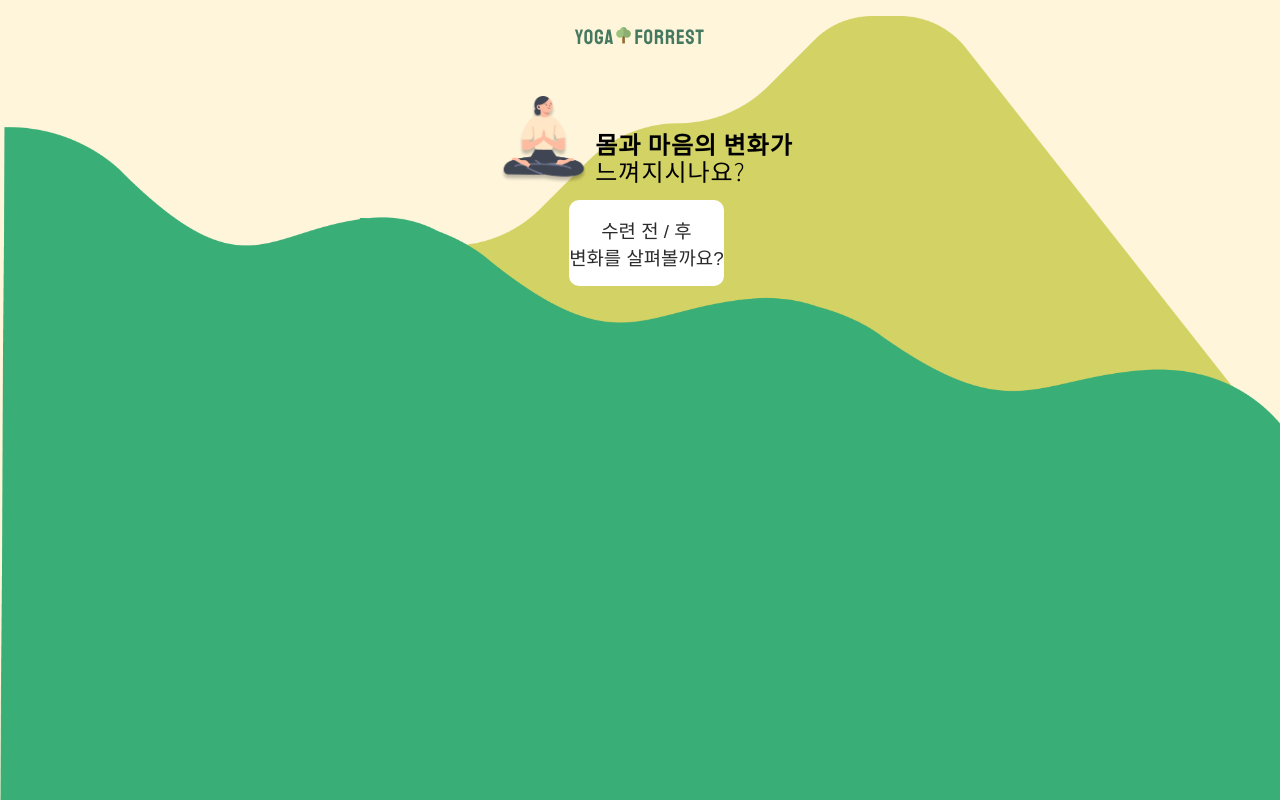
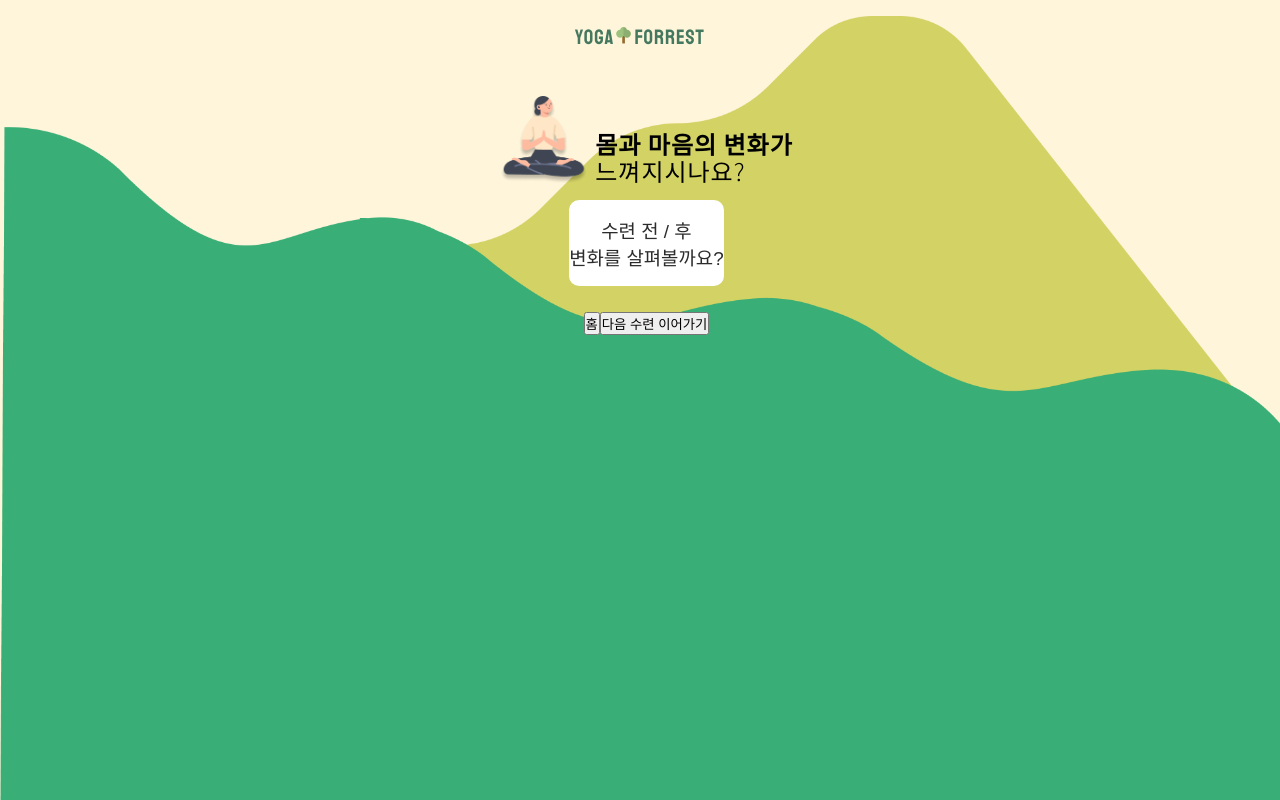
Before and after one commit to mmyeon/yogalim, a React (Create React App) app: page /practice/1/1/review in a window 1280 px wide. Built offline with nearby package versions, Linux system fonts and the light colour scheme; a web font is replaced by a local one.

Commit message:
[feat] 디폴트 버튼 컴포넌트 추가

```diff
--- /dev/null
+++ b/src/components/buttons/Button.js
@@ -0,0 +1,10 @@
+import React from "react";
+import styled from "styled-components";
+
+const StyledButton = styled.button``;
+
+const Button = ({ text }) => {
+  return <StyledButton>{text}</StyledButton>;
+};
+
+export default Button;
--- a/src/routes/Review.js
+++ b/src/routes/Review.js
@@ -1,5 +1,6 @@
 import React from "react";
 import Card from "../components/Card";
+import Button from "../components/buttons/Button";
 import Template from "../components/Template";
 
 const Review = () => {
@@ -22,6 +23,12 @@ const Review = () => {
           }
         />
       }
+      button={
+        <div className="button-container">
+          <Button text="홈" />
+          <Button text="다음 수련 이어가기" />
+        </div>
+      }
     />
   );
 };
```
